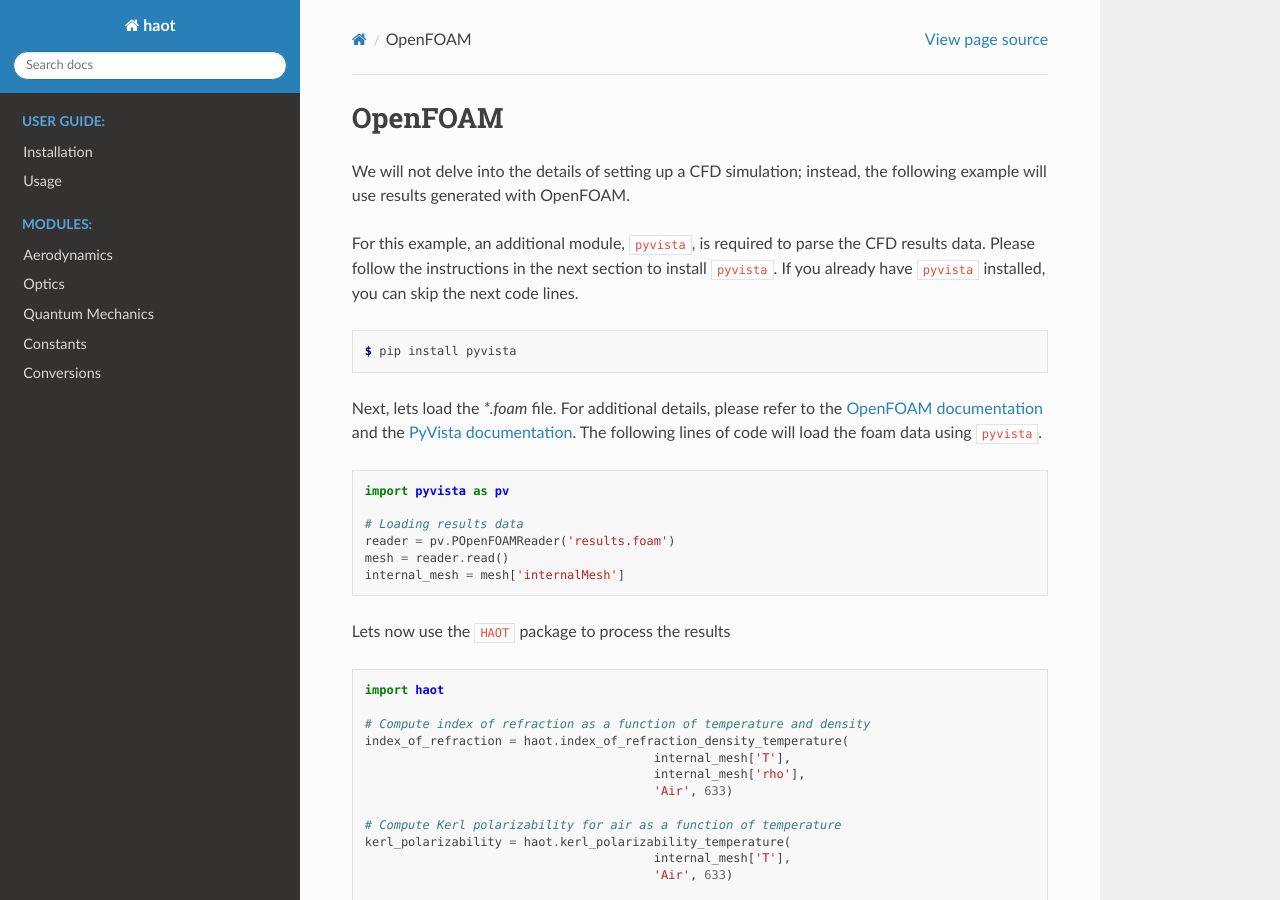
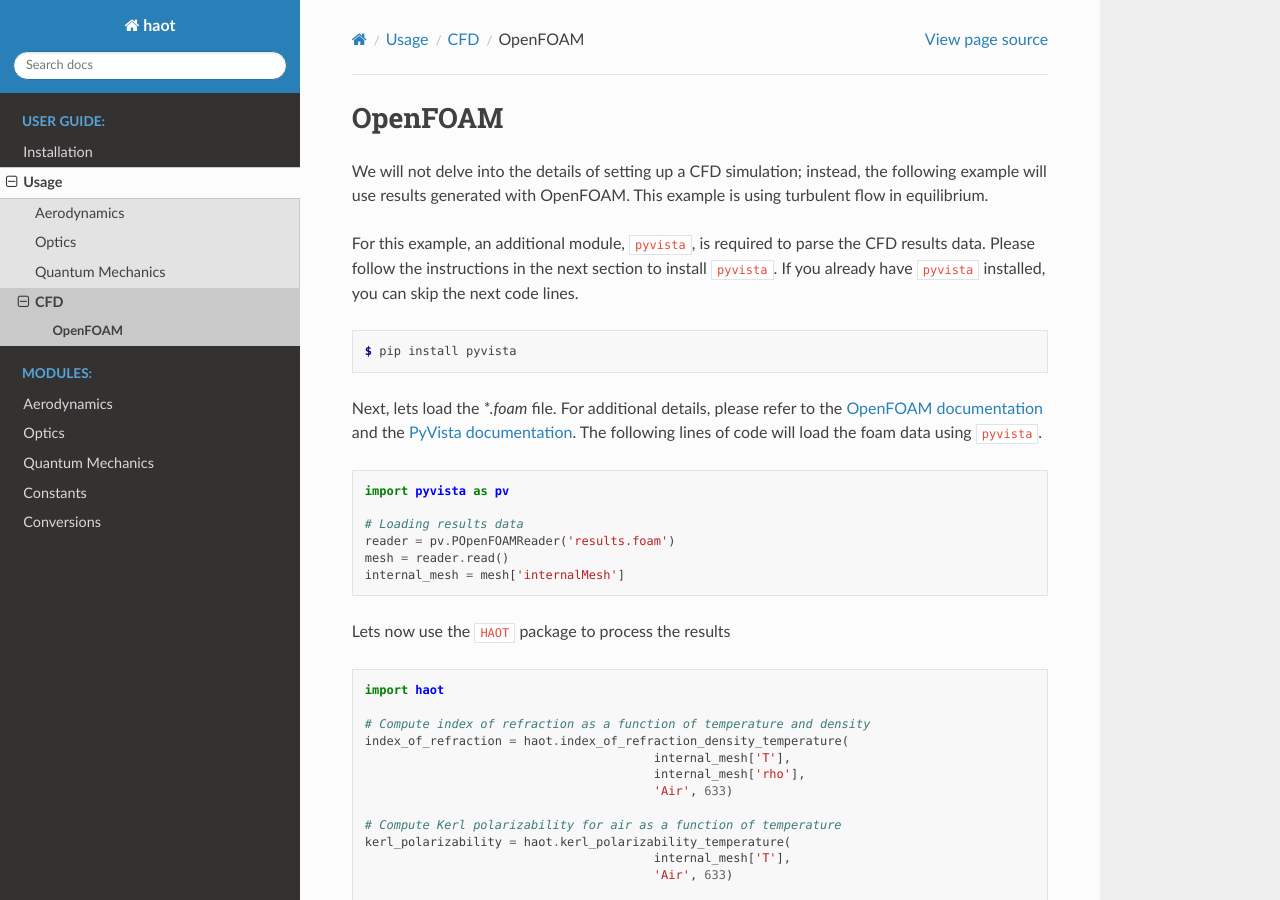
Before and after one commit to mliza/HAOT, a Sphinx documentation site: the page built from docs/source/user_guide/examples/openFoam.rst, in a window 1280 px wide and 900 px high. Built offline with Sphinx 7.4.7 and the Read the Docs theme 3.1.0, drawn with Linux system fonts in a browser that asks for light colours; pages that are not in the unit, such as notebooks, are missing from menus; the version number is read from the project's files by our own code.

Commit message:
fixed typo

```diff
--- a/docs/source/user_guide/examples/CFD.rst
+++ b/docs/source/user_guide/examples/CFD.rst
@@ -6,4 +6,4 @@
    :maxdepth: 1
    :caption: CFD:
 
-    openFoam
+   openFoam
--- a/docs/source/user_guide/examples/openFoam.rst
+++ b/docs/source/user_guide/examples/openFoam.rst
@@ -1,7 +1,6 @@
 OpenFOAM
 ========
-We will not delve into the details of setting up a CFD simulation; instead, the following example will use results generated with OpenFOAM.
-
+We will not delve into the details of setting up a CFD simulation; instead, the following example will use results generated with OpenFOAM. This example is using turbulent flow in equilibrium.
 
 For this example, an additional module, ``pyvista``, is required to parse the CFD results data. Please follow the instructions in the next section to install ``pyvista``. If you already have ``pyvista`` installed, you can skip the next code lines.
 
```
